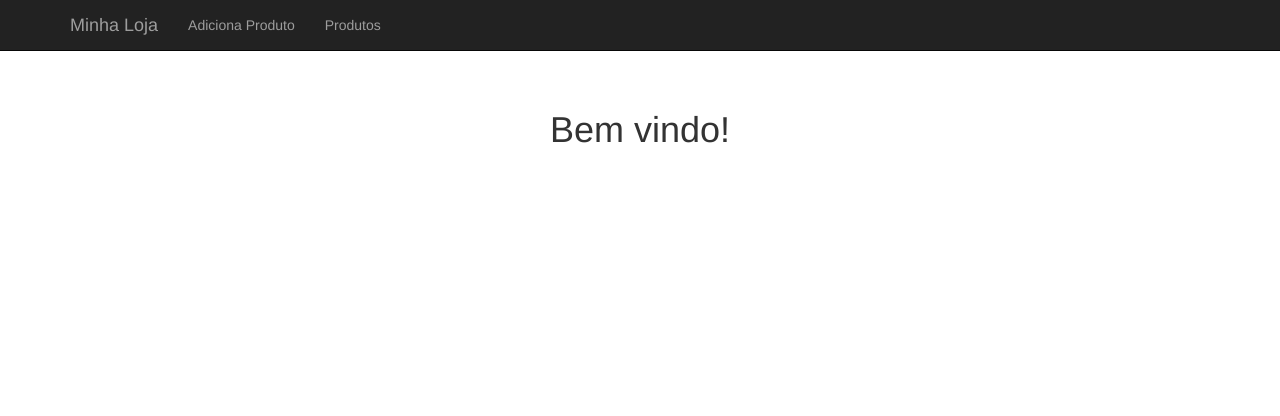
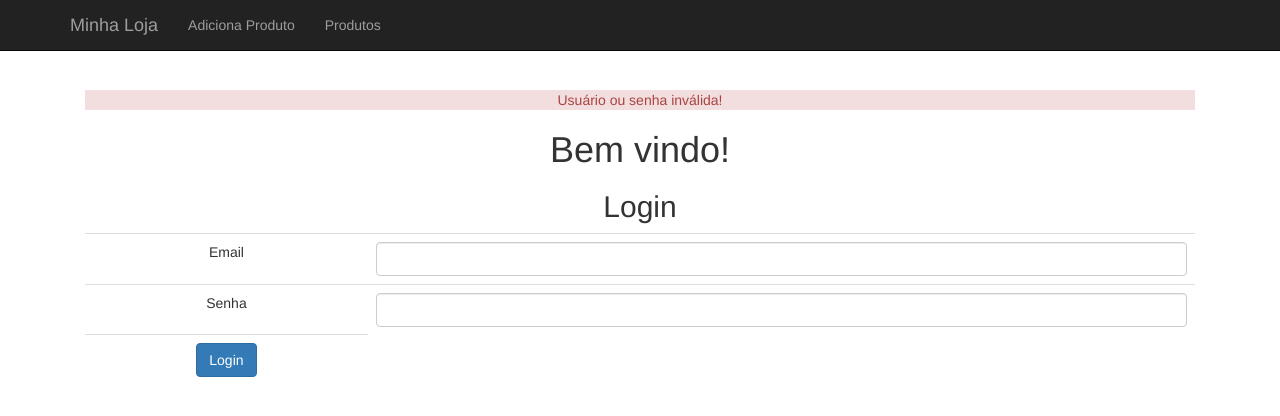
Before and after one commit to FelipeTavaresc/PHP_MYSQLI, a PHP site: page /index.php?login=0 in a window 1280 px wide. Shown: the top 416 px of the page. Run offline with PHP 8.4, Linux system fonts and the light colour scheme.

Commit message:
Adicionando lógica de login

```diff
--- a/index.php
+++ b/index.php
@@ -1,3 +1,32 @@
 <?php include("cabecalho.php")  ?>
+
+	<?php if (isset($_GET["login"]) && $_GET["login"]==true): ?>
+		<p class="alert-success">Logado com sucesso!</p>
+	<?php endif ?>
+
+	<?php if (isset($_GET["login"]) && $_GET["login"]==false): ?>
+		<p class="alert-danger">Usuário ou senha inválida!</p>
+	<?php endif ?>
+
+
+
 	<h1>Bem vindo!</h1>
+	<h2>Login</h2>
+	<form action="login.php" method="post">
+		<table class="table">
+			<tr>
+				<td>Email</td>
+				<td><input class="form-control" type="email" name="email"></td>
+			</tr>
+
+			<tr>
+				<td>Senha</td>
+				<td><input class="form-control" type="password" name="senha"></td>
+			</tr>
+
+			<tr>
+				<td><button type="submit" class="btn btn-primary">Login</button></td>
+			</tr>
+		</table>
+	</form>
 <?php include("rodape.php")  ?>
```
Also changed, not shown: banco-usuario.php (added, +11 -0 lines), login.php (added, +16 -0 lines).
